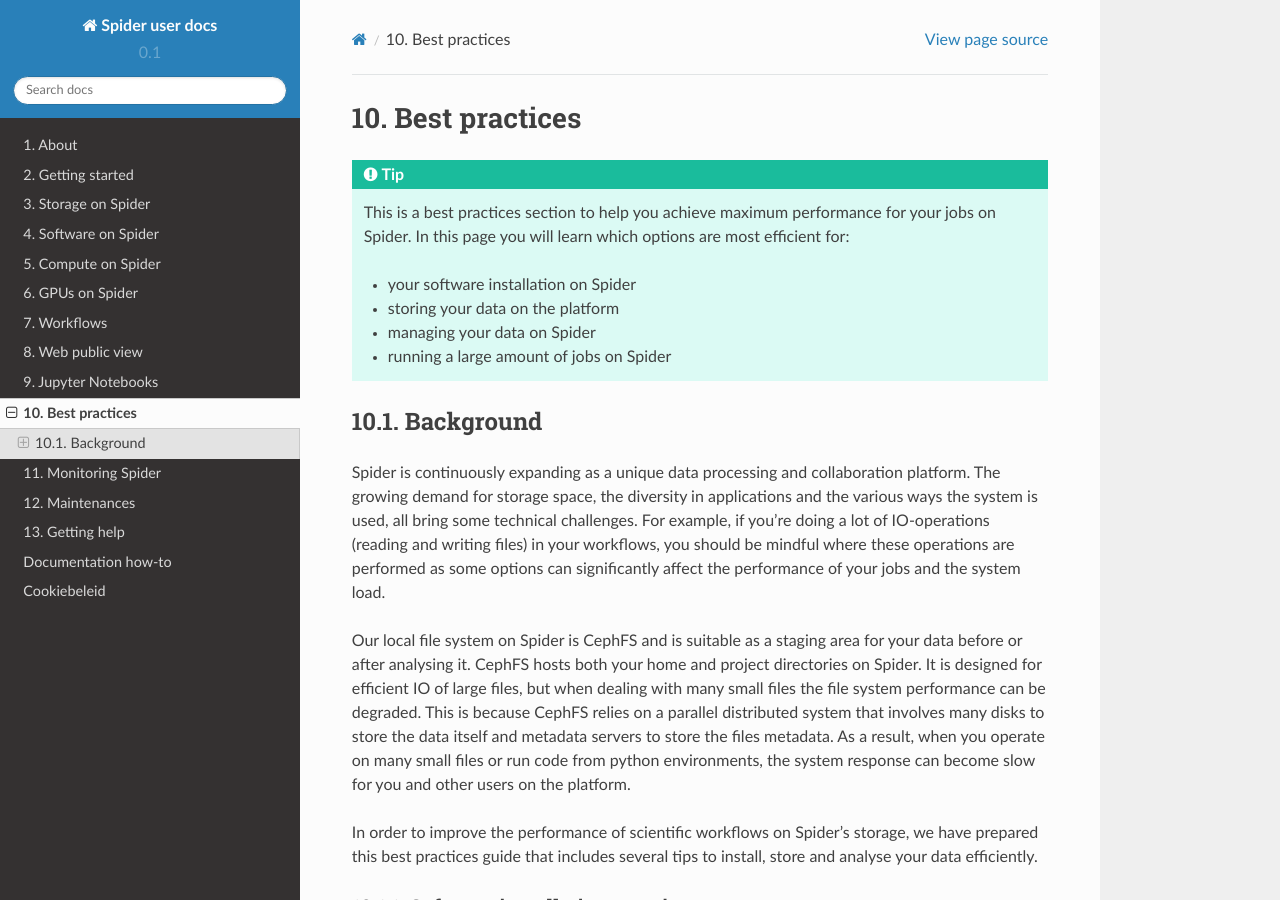
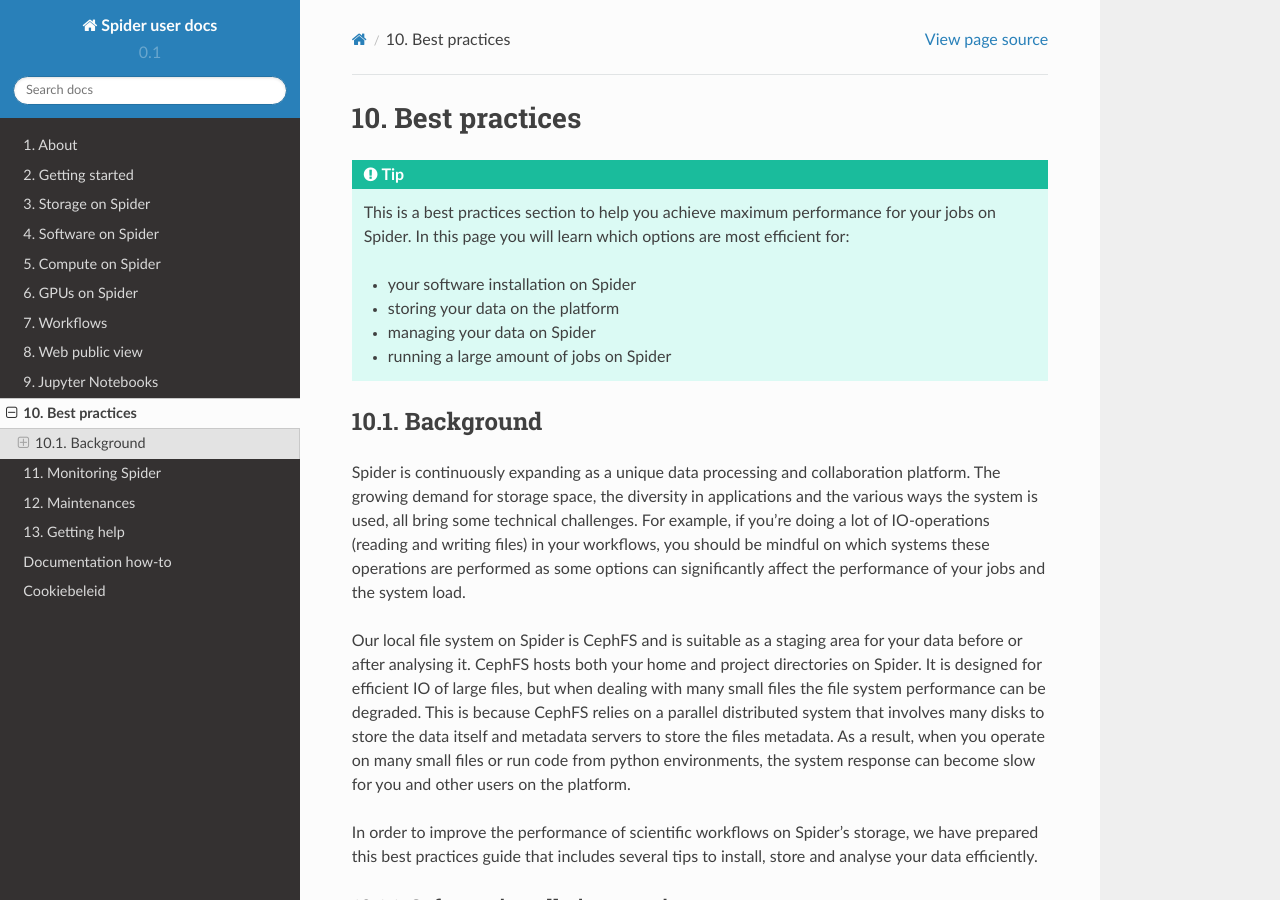
Before and after one commit to sara-nl/spiderdocs, a Sphinx documentation site: the page built from source/Pages/best_practices.rst, in a window 1280 px wide and 900 px high. Built offline with Sphinx 7.4.7 and the Read the Docs theme 2.0.0, drawn with Linux system fonts in a browser that asks for light colours.

Commit message:
Update source/Pages/best_practices.rst
Co-authored-by: Haili Hu <hailihu@gmail.com>

```diff
--- a/source/Pages/best_practices.rst
+++ b/source/Pages/best_practices.rst
@@ -15,7 +15,7 @@
 Background
 ==========
 
-Spider is continuously expanding as a unique data processing and collaboration platform. The growing demand for storage space, the diversity in applications and the various ways the system is used, all bring some technical challenges. For example, if you're doing a lot of IO-operations (reading and writing files) in your workflows, you should be mindful where these operations are performed as some options can significantly affect the performance of your jobs and the system load.
+Spider is continuously expanding as a unique data processing and collaboration platform. The growing demand for storage space, the diversity in applications and the various ways the system is used, all bring some technical challenges. For example, if you're doing a lot of IO-operations (reading and writing files) in your workflows, you should be mindful on which systems these operations are performed as some options can significantly affect the performance of your jobs and the system load.
 
 Our local file system on Spider is CephFS and is suitable as a staging area for your data before or after analysing it. CephFS hosts both your home and project directories on Spider. It is designed for efficient IO of large files, but when dealing with many small files the file system performance can be degraded. This is because CephFS relies on a parallel distributed system that involves many disks to store the data itself and metadata servers to store the files metadata. As a result, when you operate on many small files or run code from python environments, the system response can become slow for you and other users on the platform.
 
```
